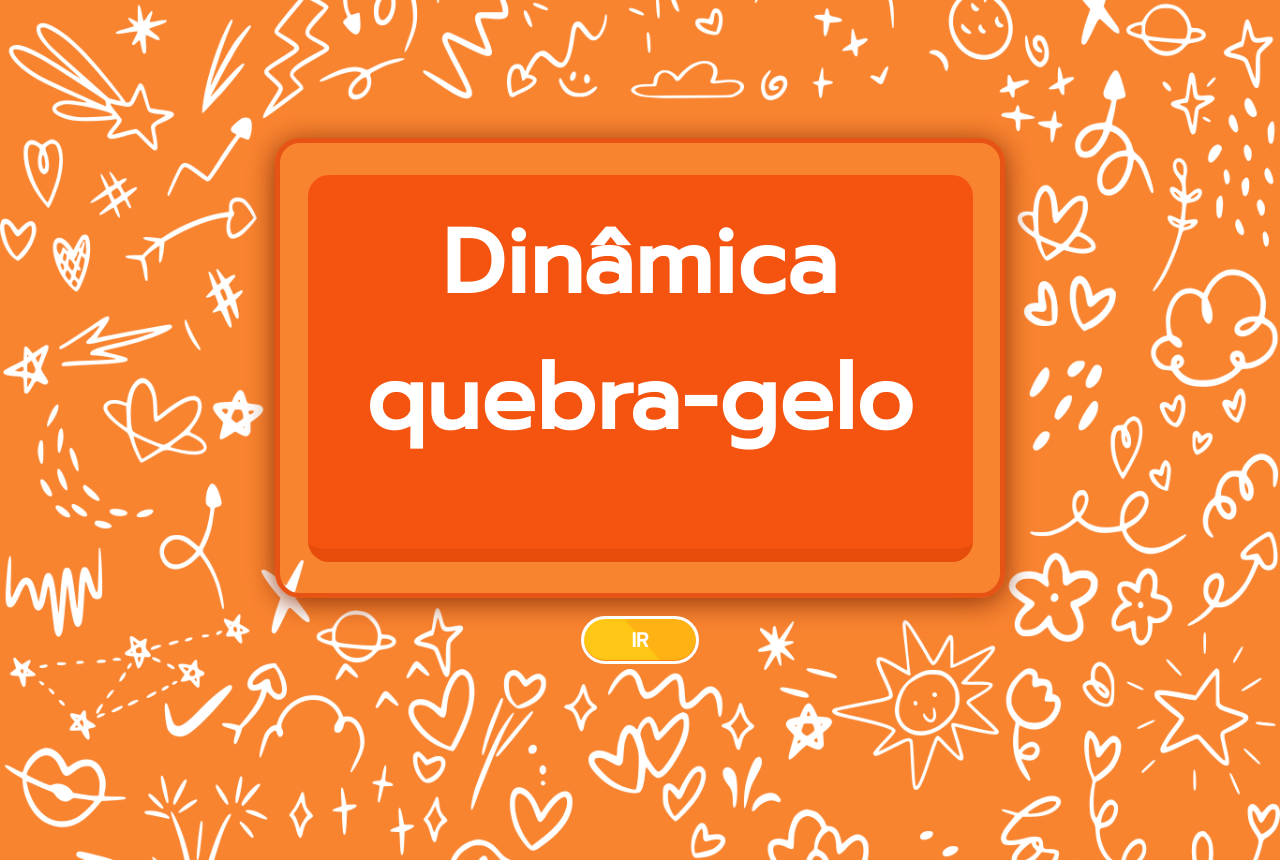
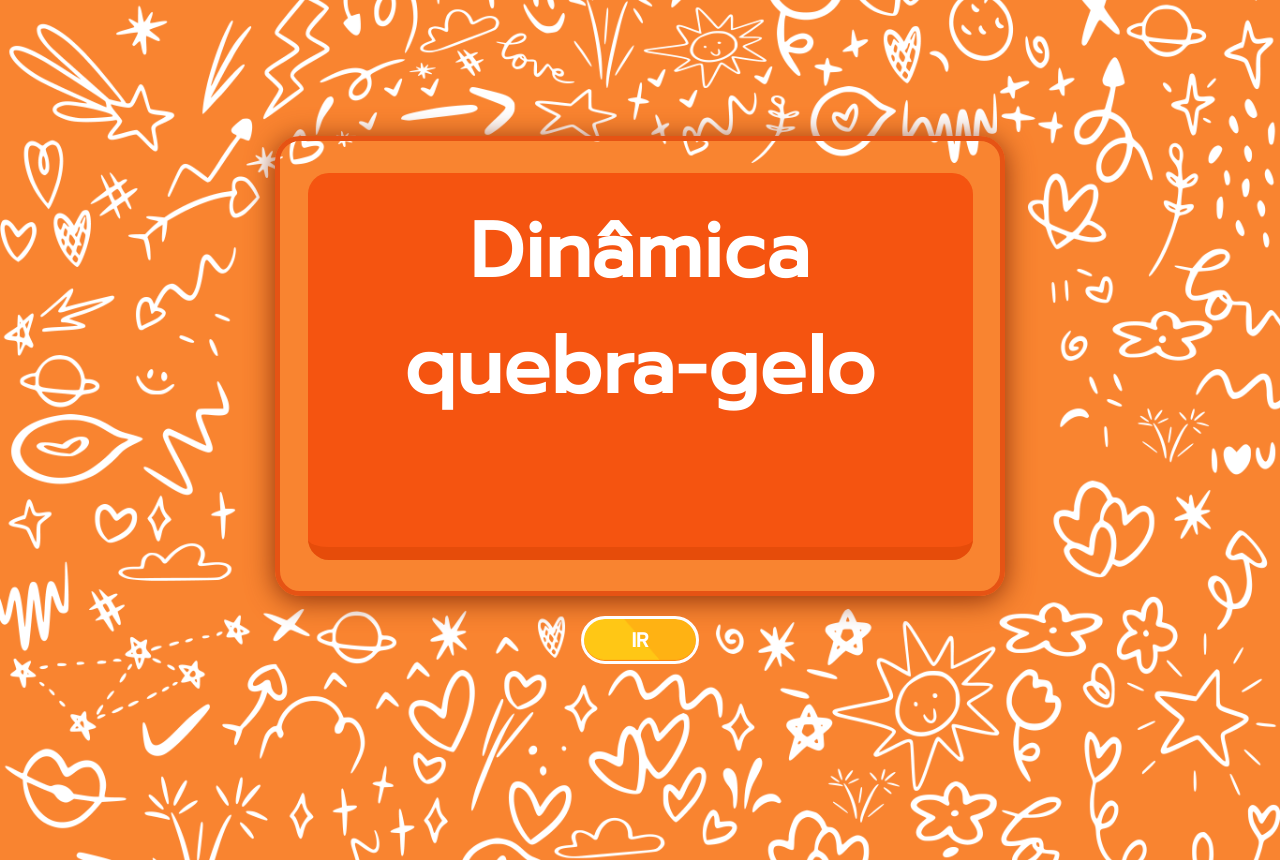
Before and after one commit to kcgr/dinamica, a plain HTML site: page index.html in a window 1280 px wide. Drawn offline with Linux system fonts and the light colour scheme.

Commit message:
responsividade

```diff
--- a/styles/style1.css
+++ b/styles/style1.css
@@ -6,6 +6,14 @@
 
 :root{
   --bg-url: url(../images/bg-mb.png);
+  --width-mb: 500px;
+  --height-mb: 350px;
+  --width-pc: 730px;
+  --height-pc: 460px;
+  --font-pc: 20px;
+  --font-mb: 2.5vw;
+  --font-p-mb: 10vw;
+  --font-p-pc: 6vw;
 }
 body {
   background: var(--bg-url);
@@ -26,8 +34,8 @@ body * {
   color: var(--text-color);
 }
 .conteudo{
-  width: 730px;
-  height: 460px;
+  width: var(--width-mb);
+  height: var(--height-mb);
   flex-shrink: 0;
   display: flex;
   justify-content: center;
@@ -37,7 +45,7 @@ body * {
   box-shadow: 0px 4px 28px 0px #8d320b;
   padding: 10px 10px 10px 10px;
   position: relative;
-  bottom: 38px;
+  bottom: 40px;
 }
 .card-bg{
   width: 95%;
@@ -52,7 +60,7 @@ body * {
 p{
   font-family: 'Prompt', sans-serif;
   color: #ffffff;
-  font-size: 7vw;
+  font-size: var(--font-p-mb);
   font-style: normal;
   font-weight: 1000;
   line-height: normal;
@@ -61,7 +69,7 @@ p{
 .frase{
   font-family: 'Prompt', sans-serif;
   color: #ffffff;
-  font-size: 20px;
+  font-size: var(--font-mb);
   font-style: normal;
   font-weight: 1000;
   line-height: normal;
@@ -96,15 +104,25 @@ p{
 }
 /* media queries */
 @media (min-width: 700px) {
-    :root {
-      --bg-url: url(../images/bg2.png);
-    }
+  :root{
+    --bg-url: url(../images/bg-pc.png);
+    --width-pc: 730px;
+    --height-pc: 460px;
+  }
+  .conteudo{
+    width: var(--width-pc);
+    height: var(--height-pc);
+  }
+  .frase{
+    font-size: var(--font-pc);
+  }
+  p{
+    font-size: var(--font-p-pc);
+  }
 }
-
-@media(height: 1368px){
+@media (height: 1368px){
   body {
   background: var(--bg-url) center/cover;
   height: 100vh;
 }
-
 }
```
Also changed, not shown: images/bg (1).png (deleted), images/bg-mb.png, images/bg-pc.png (added), images/bg.png (deleted), images/bg2.png (deleted).
